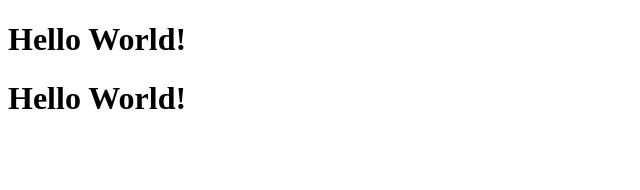
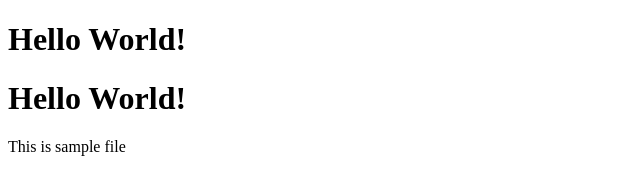
Before and after one commit to Subatheesan/Dummy_Repository, a plain HTML site: page index.html in a window 1280 px wide. Shown: the whole page, without its empty margins (0-640 px from the left). Drawn offline with Linux system fonts and the light colour scheme.

Commit message:
Update index.html

```diff
--- a/index.html
+++ b/index.html
@@ -9,5 +9,7 @@
 <body>
     <h1>Hello World!</h1>
     <h1>Hello World!</h1>
+    <p>This is sample file<p>
+
 </body>
 </html>
```
